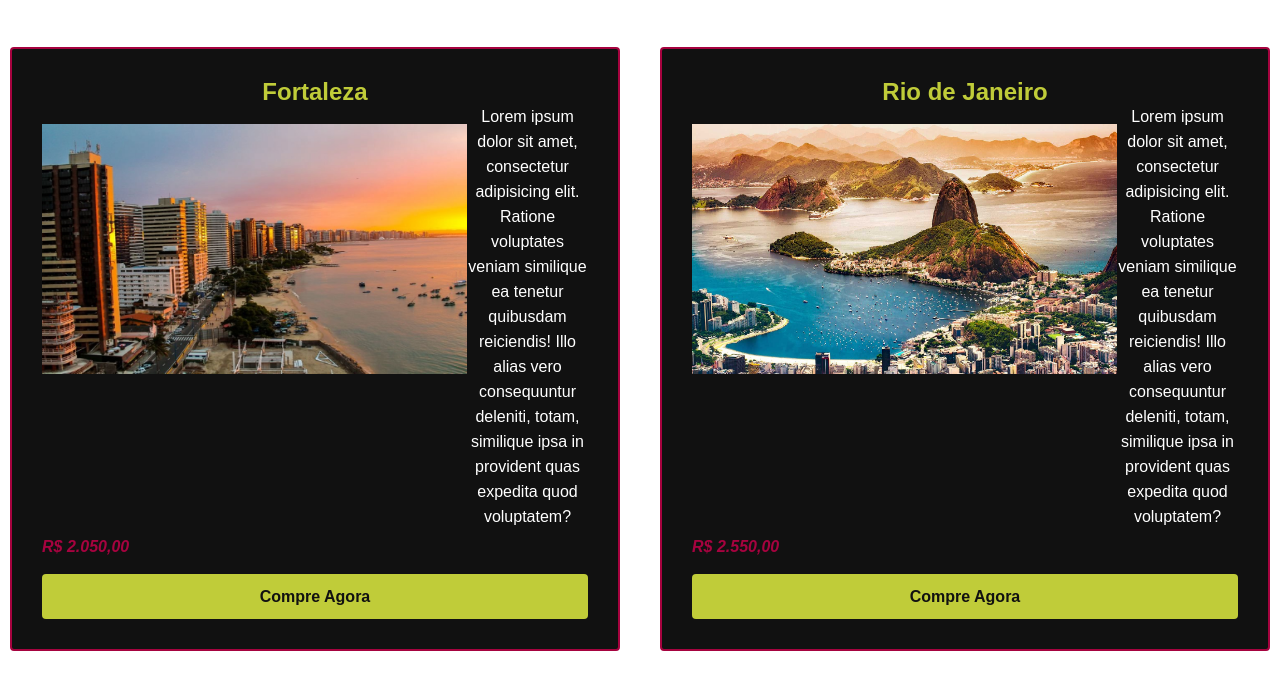
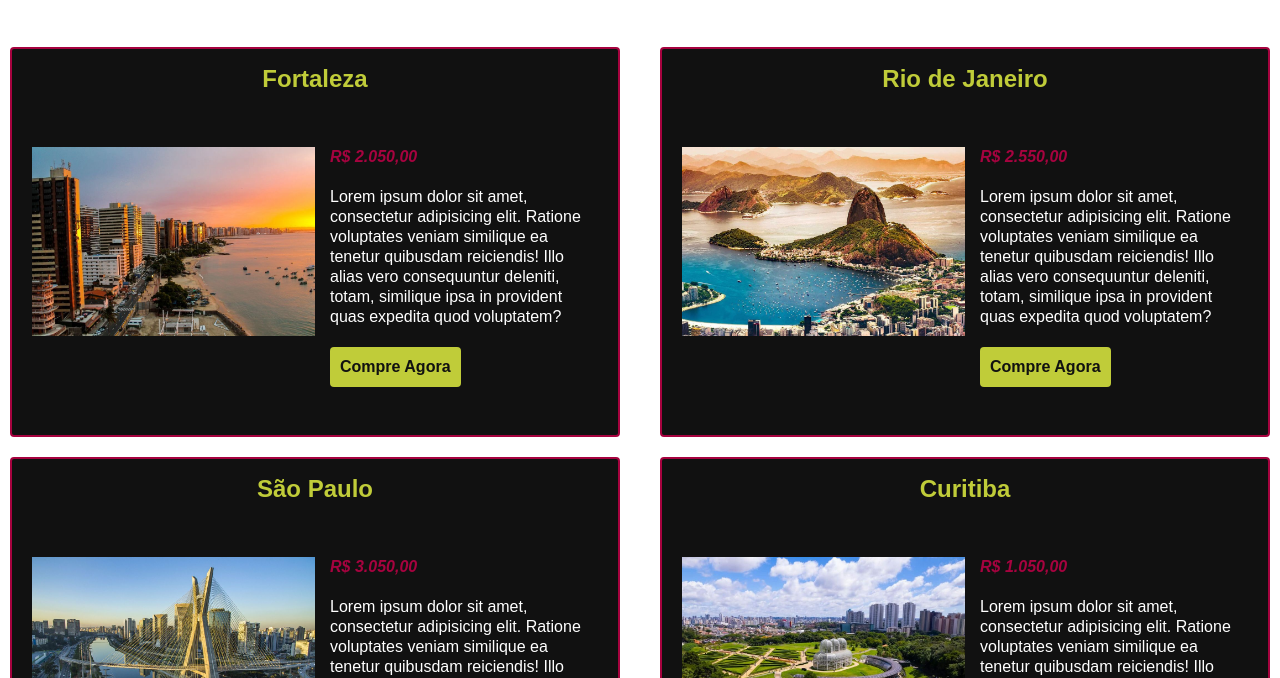
Before and after one commit to Allan8606/A, a plain HTML site: page index.html in a window 1280 px wide. Shown: the part 122-800 px from the top of the page. Drawn offline with Linux system fonts and the light colour scheme.

Commit message:
atualizacao 30/12/2023

```diff
--- a/index.html
+++ b/index.html
@@ -13,16 +13,18 @@
             <div class="cidades">
                 <h2 class="nomeCidades">Fortaleza</h2>
                 <img
-                    src="./img/fortaleza.jpg"
+                    src="./img/Nova pasta/fortaleza.jpg"
                     alt="imagem da cidade de fortaleza"
                 />
+                <div class="info">
+                    <p class="preco">R$ 2.050,00</p>
                     <p class="descricao">
-                    Lorem ipsum dolor sit amet, consectetur adipisicing elit.
-                    Ratione voluptates veniam similique ea tenetur quibusdam
-                    reiciendis! Illo alias vero consequuntur deleniti, totam,
-                    similique ipsa in provident quas expedita quod voluptatem?
+                        Lorem ipsum dolor sit amet, consectetur adipisicing
+                        elit. Ratione voluptates veniam similique ea tenetur
+                        quibusdam reiciendis! Illo alias vero consequuntur
+                        deleniti, totam, similique ipsa in provident quas
+                        expedita quod voluptatem?
                     </p>
-                <p class="preco">R$ 2.050,00</p>
 
                     <a
                         target="_blank"
@@ -30,20 +32,24 @@
                         >Compre Agora</a
                     >
                 </div>
+            </div>
 
             <div class="cidades">
                 <h2 class="nomeCidades">Rio de Janeiro</h2>
                 <img
-                    src="./img/rio de janeiro.jpg"
+                    src="./img/Nova pasta/rio de janeiro.jpg"
                     alt="imagem da cidade do rio de janeiro"
                 />
+
+                <div class="info">
+                    <p class="preco">R$ 2.550,00</p>
                     <p class="descricao">
-                    Lorem ipsum dolor sit amet, consectetur adipisicing elit.
-                    Ratione voluptates veniam similique ea tenetur quibusdam
-                    reiciendis! Illo alias vero consequuntur deleniti, totam,
-                    similique ipsa in provident quas expedita quod voluptatem?
+                        Lorem ipsum dolor sit amet, consectetur adipisicing
+                        elit. Ratione voluptates veniam similique ea tenetur
+                        quibusdam reiciendis! Illo alias vero consequuntur
+                        deleniti, totam, similique ipsa in provident quas
+                        expedita quod voluptatem?
                     </p>
-                <p class="preco">R$ 2.550,00</p>
 
                     <a
                         target="_blank"
@@ -51,21 +57,23 @@
                         >Compre Agora</a
                     >
                 </div>
+            </div>
 
             <div class="cidades">
                 <h2 class="nomeCidades">São Paulo</h2>
                 <img
-                    src="./img/sao paulo.jpg"
+                    src="./img/Nova pasta/sao paulo.jpg"
                     alt="imagem da cidade de sao paulo"
                 />
+                <div class="info">
+                    <p class="preco">R$ 3.050,00</p>
                     <p class="descricao">
-                    Lorem ipsum dolor sit amet, consectetur adipisicing elit.
-                    Ratione voluptates veniam similique ea tenetur quibusdam
-                    reiciendis! Illo alias vero consequuntur deleniti, totam,
-                    similique ipsa in provident quas expedita quod voluptatem?
+                        Lorem ipsum dolor sit amet, consectetur adipisicing
+                        elit. Ratione voluptates veniam similique ea tenetur
+                        quibusdam reiciendis! Illo alias vero consequuntur
+                        deleniti, totam, similique ipsa in provident quas
+                        expedita quod voluptatem?
                     </p>
-
-                <p class="preco">R$ 3.050,00</p>
 
                     <a
                         target="_blank"
@@ -73,20 +81,23 @@
                         >Compre Agora</a
                     >
                 </div>
+            </div>
 
             <div class="cidades">
                 <h2 class="nomeCidades">Curitiba</h2>
                 <img
-                    src="./img/coritiba.jpg"
+                    src="./img/Nova pasta/coritiba.jpg"
                     alt="imagem da cidade de coritiba"
                 />
+                <div class="info">
+                    <p class="preco">R$ 1.050,00</p>
                     <p class="descricao">
-                    Lorem ipsum dolor sit amet, consectetur adipisicing elit.
-                    Ratione voluptates veniam similique ea tenetur quibusdam
-                    reiciendis! Illo alias vero consequuntur deleniti, totam,
-                    similique ipsa in provident quas expedita quod voluptatem?
+                        Lorem ipsum dolor sit amet, consectetur adipisicing
+                        elit. Ratione voluptates veniam similique ea tenetur
+                        quibusdam reiciendis! Illo alias vero consequuntur
+                        deleniti, totam, similique ipsa in provident quas
+                        expedita quod voluptatem?
                     </p>
-                <p class="preco">R$ 1.050,00</p>
 
                     <a
                         target="_blank"
@@ -95,5 +106,6 @@
                     >
                 </div>
             </div>
+        </div>
     </body>
 </html>
--- a/styles.css
+++ b/styles.css
@@ -13,24 +13,8 @@ h1 {
 }
 
 img {
-    height: 250px;
-    width: 425px;
-    margin-top: 20px;
-    grid-column: 1;
-}
-
-.descricao {
-    grid-column: 2;
-    text-align: center;
-    place-self: center;
-}
-
-.preco {
-    font-weight: 600;
-    font-style: italic;
-    color: #a6033f;
-    margin-top: 5px;
-    margin-bottom: 5px;
+    max-width: 100%;
+    margin-top: 30px;
 }
 
 .container {
@@ -38,20 +22,17 @@ img {
     height: 800px;
     grid-template-columns: auto auto;
     gap: 20px;
-
-    justify-content: space-around;
 }
 
 .cidades {
     background-color: #111;
     color: white;
     border: 2px solid #a6033f;
-    padding: 30px;
-    margin-bottom: 10px;
+    padding: 20px;
     margin-left: 10px;
     margin-right: 10px;
     border-radius: 4px;
-    line-height: 25px;
+    line-height: 20px;
     display: grid;
     grid-template-columns: 1fr 1fr;
 }
@@ -62,6 +43,21 @@ img {
     grid-column: 1/-1;
 }
 
+.info {
+    place-self: start;
+    margin-top: 30px;
+    display: grid;
+    gap: 20px;
+    place-items: start;
+    margin-left: 15px;
+}
+
+.preco {
+    font-weight: 600;
+    font-style: italic;
+    color: #a6033f;
+}
+
 a {
     background: #c0cc39;
     color: #111;
@@ -69,7 +65,5 @@ a {
     border-radius: 4px;
     font-weight: 600;
     padding: 10px;
-    margin-top: 10px;
-    grid-column: 1/-1;
     text-align: center;
 }
```
Also changed, not shown: img/Nova pasta/coritiba.jpg (added), img/Nova pasta/fortaleza.jpg (added), img/Nova pasta/rio de janeiro.jpg (added), img/Nova pasta/sao paulo.jpg (added), 1 other file. Lines whose indentation alone changed are shown as unchanged.
